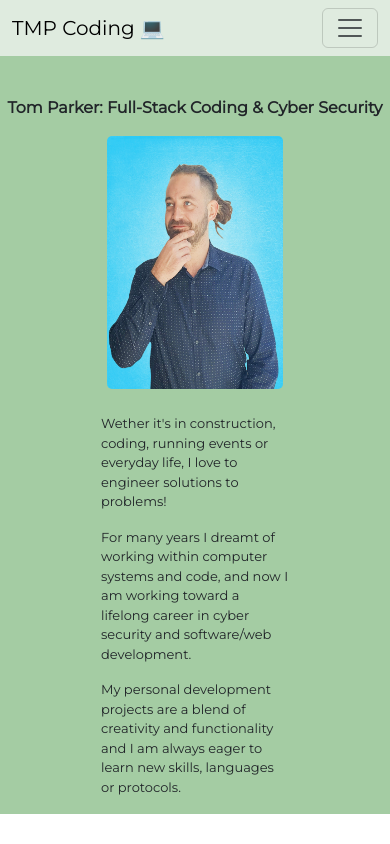
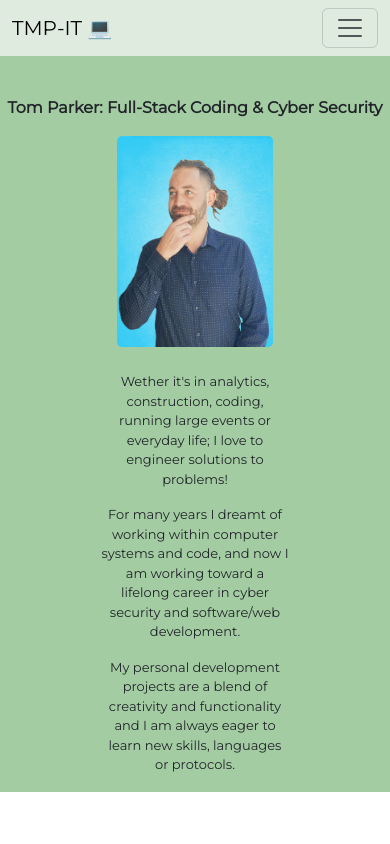
Before and after one commit to skwidhubz/tp-portfolio, a React (Create React App) app in the folder portfolio/: page / in a window 390 px wide. Built offline with nearby package versions, Linux system fonts and the light colour scheme.

Commit message:
change to monospace

```diff
--- a/portfolio/src/Components/Home.js
+++ b/portfolio/src/Components/Home.js
@@ -14,7 +14,7 @@ const Home = () => {
             <br/>
             <div className='home-biotext'>
                 <p>
-                Wether it's in construction, coding, running events or everyday life, I love to engineer solutions to problems!
+                Wether it's in analytics, construction, coding, running large events or everyday life; I love to engineer solutions to problems!
                 </p>
                 <p>
                 For many years I dreamt of working within computer systems and code, and now I am working toward a lifelong career in cyber security and software/web development.
--- a/portfolio/src/Components/Nav.js
+++ b/portfolio/src/Components/Nav.js
@@ -16,7 +16,7 @@ function Navigation() {
     <Navbar className='nav-container' expand="lg">
       <Container>
 
-        <Navbar.Brand href="/" className='nav-heading'>TMP Coding 💻</Navbar.Brand>
+        <Navbar.Brand href="/" className='nav-heading'>TMP-IT 💻</Navbar.Brand>
         <Navbar.Toggle aria-controls="basic-navbar-nav" />
         <Navbar.Collapse id="basic-navbar-nav">
           <Nav className="me-auto">
--- a/portfolio/src/Styles/home.css
+++ b/portfolio/src/Styles/home.css
@@ -1,4 +1,9 @@
 @import '../index.css';
+
+* {
+    text-align: center;
+    font-family: monospace;
+}
 
 .home-container {
     background-color: var(--lighter);
@@ -22,8 +27,8 @@
 
 .home-image {
     opacity: 0.9;
-    height: 500px;
-    width: 400px;
+    height: 300px;
+    width: 230px;
     border-radius: 5px;
 
 }
@@ -31,14 +36,15 @@
 @media only screen and (max-width: 767px) {
 
     .home-biotext {
+        text-align: center;
         font-size: small;
         padding: 1px;
     }
 
     .home-image {
         opacity: 0.9;
-        height: 30vh;
-        width: 45vw;
+        height: 25vh;
+        width: 40vw;
         border-radius: 5px;
 
     }
```
